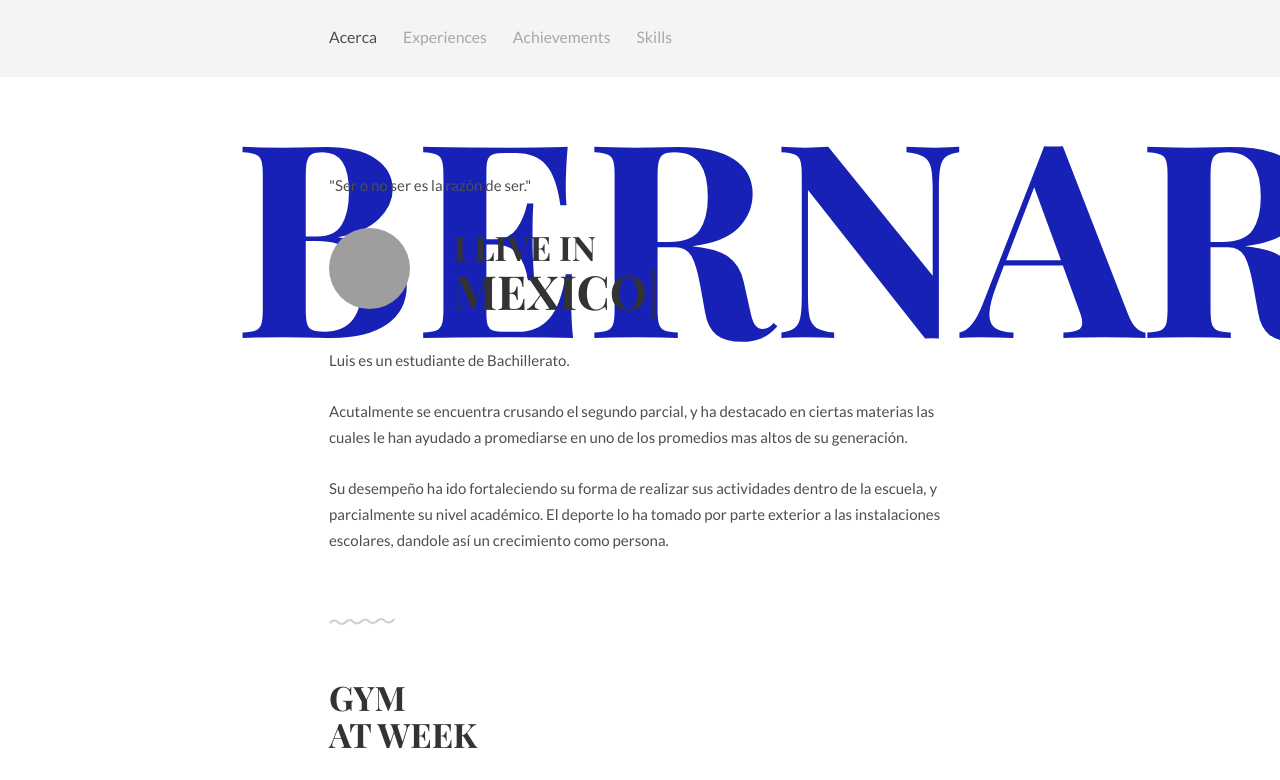
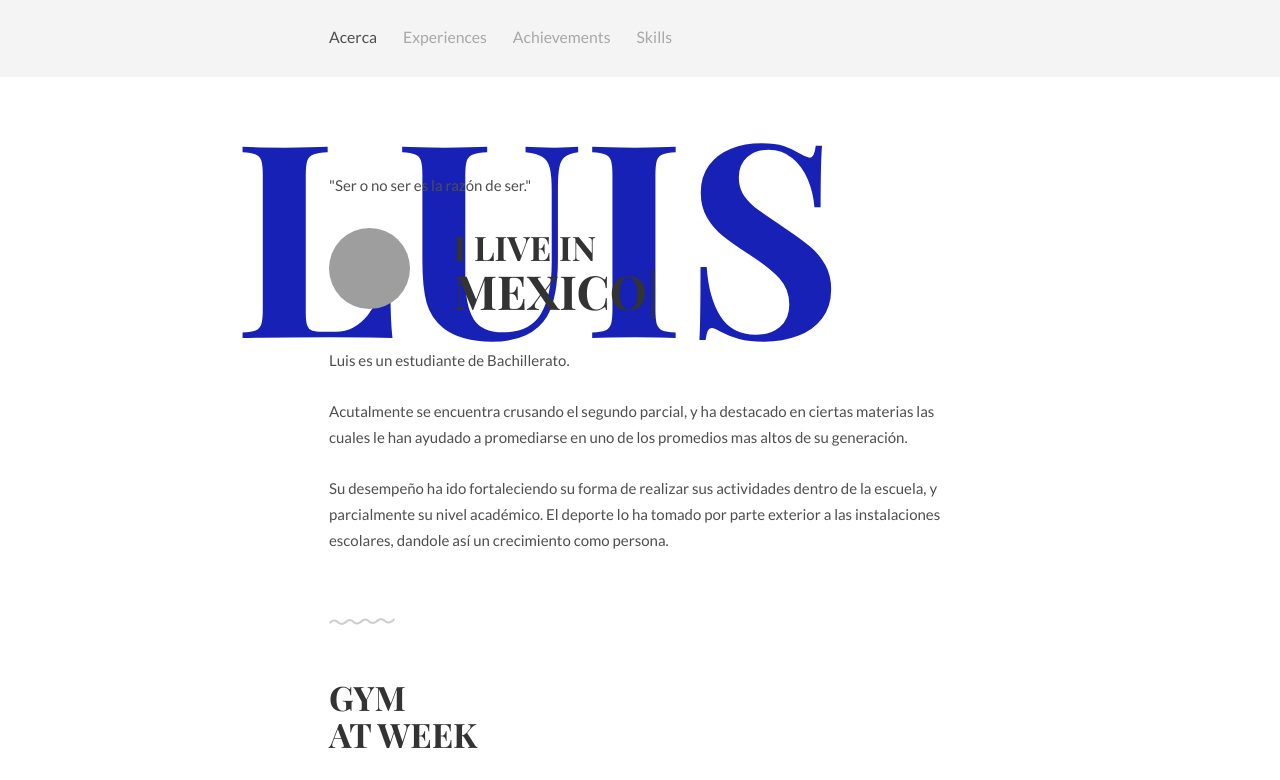
Before and after one commit to Luis-Avalos-V/luis-github-personal-webpage, a plain HTML site: page index.html in a window 1280 px wide. Shown: the top 780 px of the page. Drawn offline with Linux system fonts and the light colour scheme; grey boxes are pictures that could not be loaded.

Commit message:
I changed my name from Bernardo to Luis

```diff
--- a/index.html
+++ b/index.html
@@ -15,7 +15,7 @@
     <style>
       .intro h1:before {
         /* Edit this with your name or anything else */
-        content: 'Bernardo';
+        content: 'Luis';
       }
     </style>
   </head>
```
